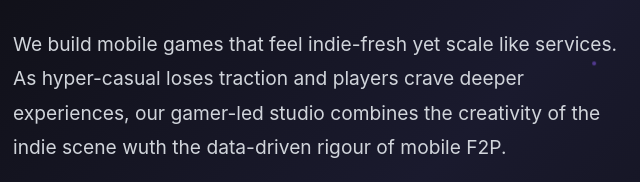
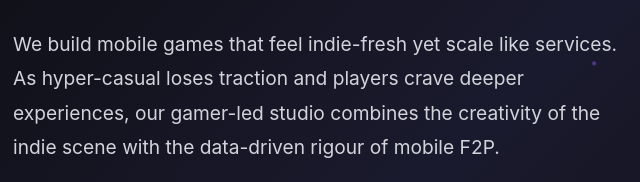
Before and after one commit to empr10/atomicstudio, a plain HTML site: page index.html in a window 1280 px wide. Shown: the part 432-614 px from the top of the page, 7-647 px from the left. Drawn offline with Linux system fonts and the light colour scheme.

Commit message:
Update index.html

```diff
--- a/index.html
+++ b/index.html
@@ -185,7 +185,7 @@
                    Unity Game Development Studio Founded in 2024
                 </h2>
                   <p style="font-size: 1.2rem; color: #d1d5db; margin-bottom: 20px; line-height: 1.8;">
-                   We build mobile games that feel indie-fresh yet scale like services. As hyper-casual loses traction and players crave deeper experiences, our gamer-led studio combines the creativity of the indie scene wuth the data-driven rigour of mobile F2P.
+                   We build mobile games that feel indie-fresh yet scale like services. As hyper-casual loses traction and players crave deeper experiences, our gamer-led studio combines the creativity of the indie scene with the data-driven rigour of mobile F2P.
                 </p>
                 <p style="font-size: 1.2rem; color: #d1d5db; margin-bottom: 20px; line-height: 1.8;">
                     We have extensive experience developing: hybrid casual games, casual, roguelike, tower defense, puzzle, shooter, racing, and simulator games. Each title designed to stand out through novel mechanics or exceptionally polished gameplay.
```
